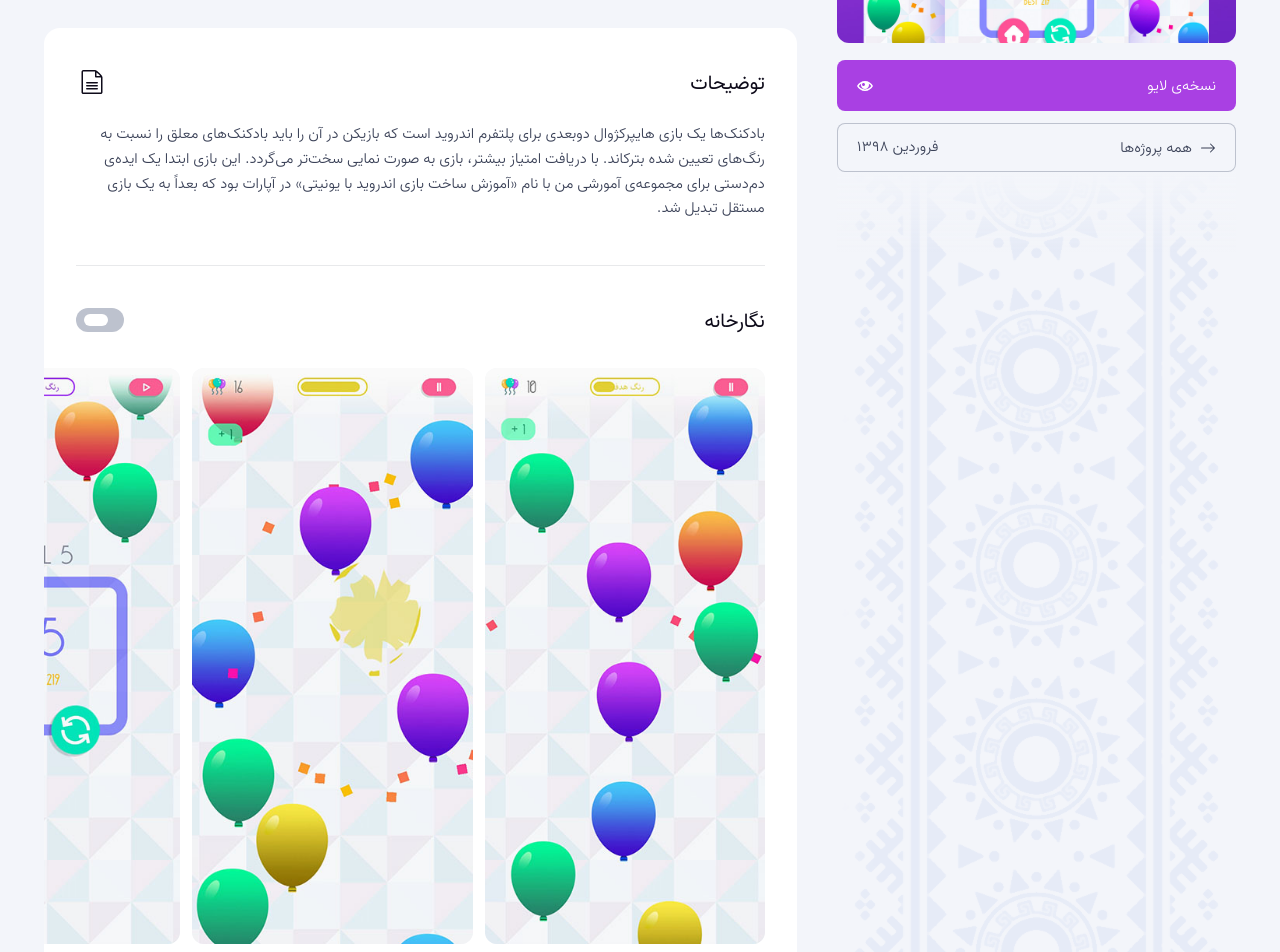
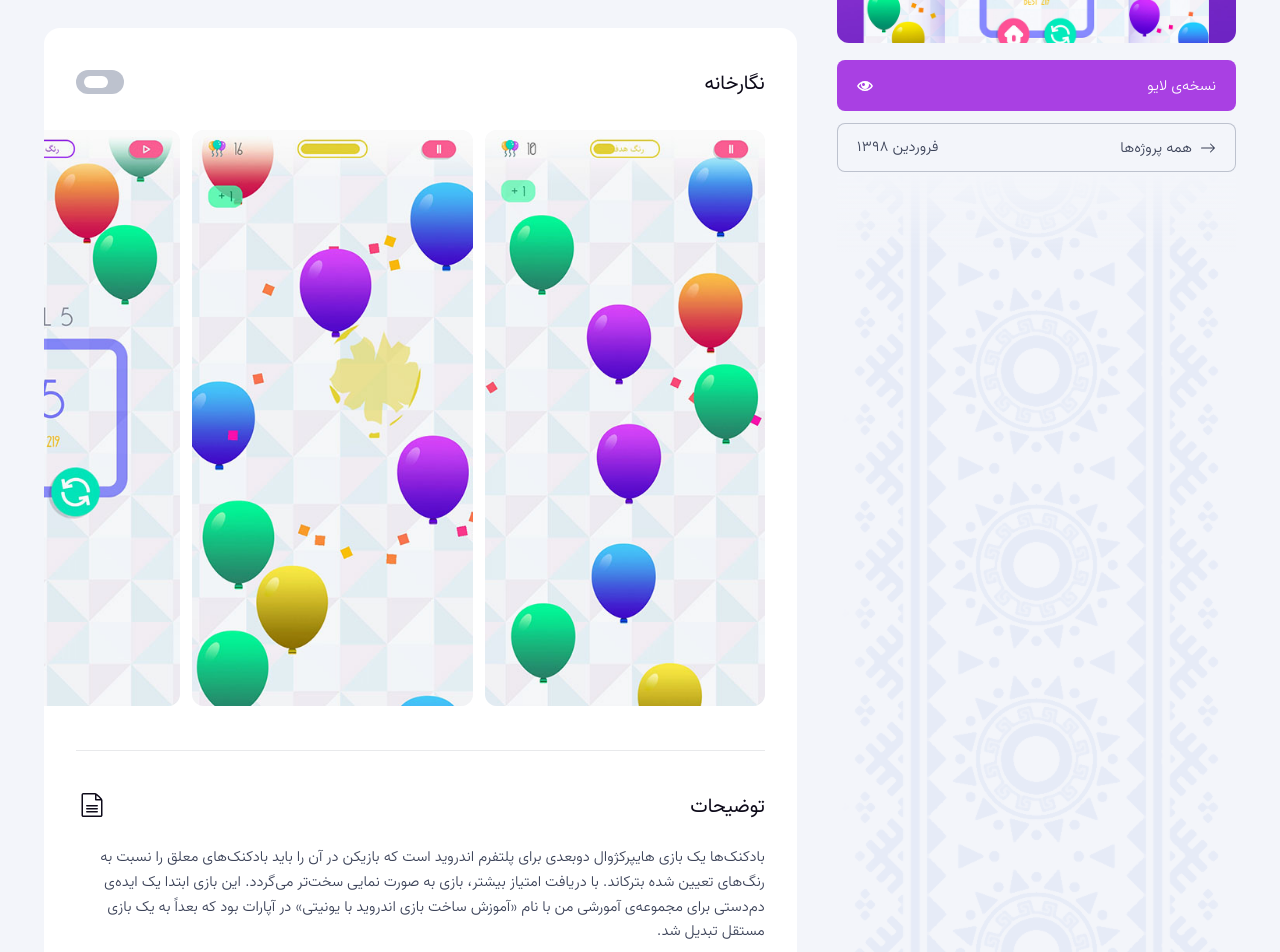
Before and after one commit to aminthemar/aminthemar-portfolio, a React (Create React App) app: page /works/balloons in a window 1280 px wide. Shown: the part 340-1292 px from the top of the page. Built offline with nearby package versions, Linux system fonts and the light colour scheme.

Commit message:
Swapped "توضيحات" with "نگارخانه"

```diff
--- a/src/containers/Project/Project.jsx
+++ b/src/containers/Project/Project.jsx
@@ -135,13 +135,6 @@ const Project = ({ id }) => {
 
                                 <div className='app__project-contentbox'>
                                     <div className='app__flex-start app__project-title-icon'>
-                                        <p className='p-title'>توضیحات</p>
-                                        <figure><ImFileText2 /></figure>
-                                    </div>
-                                    <p className='p-text'>{work["description"]}</p>
-                                </div>
-                                <div className='app__project-contentbox'>
-                                    <div className='app__flex-start app__project-title-icon'>
                                         <p className='p-title'>نگارخانه</p>
                                         <figure className='app__project-scroll-indicator' />
                                     </div>
@@ -170,6 +163,14 @@ const Project = ({ id }) => {
                                     </div>
                                 </div>
 
+                                <div className='app__project-contentbox'>
+                                    <div className='app__flex-start app__project-title-icon'>
+                                        <p className='p-title'>توضیحات</p>
+                                        <figure><ImFileText2 /></figure>
+                                    </div>
+                                    <p className='p-text'>{work["description"]}</p>
+                                </div>
+
                                 {(work["aparatID"].length > 2) &&
                                     <div className='app__project-contentbox'>
                                         <div className='app__flex-start app__project-title-icon'>
```
